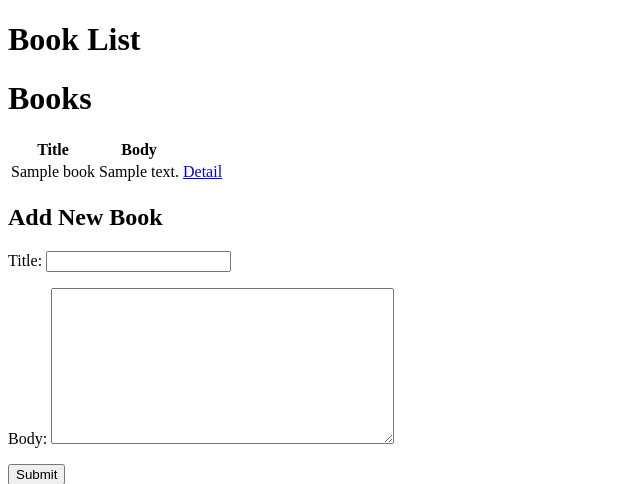
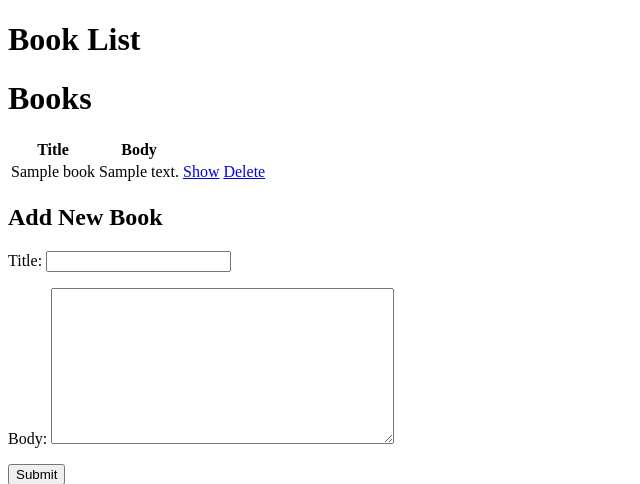
Before and after one commit to recodeyo1ko/book-site-django, a Django app: page /books/ in a window 1280 px wide. Shown: the top 484 px of the page, without its empty margins (0-640 px from the left). Run offline with Django 4.2, Linux system fonts and the light colour scheme; tables that the repository leaves empty hold one stand-in row (values such as "Sample post").

Commit message:
[add]feature Delete

```diff
--- a/src/book_site/templates/books/index.html
+++ b/src/book_site/templates/books/index.html
@@ -22,7 +22,8 @@
           <td>{{ book.title }}</td>
           <td>{{ book.body }}</td>
           <td>
-            <a href="{% url 'book_show' book.id %}">Detail</a>
+            <a href="{% url 'book_show' book.id %}">Show</a>
+            <a href="{% url 'book_delete' book.id %}">Delete</a>
           </td>
           <td></td>
           <td></td>
--- a/src/book_site/templates/books/show.html
+++ b/src/book_site/templates/books/show.html
@@ -9,5 +9,6 @@
     <p><strong>Body: </strong>{{ book.body }}</p>
 
     <a href="{% url 'book_index' %}">Back</a>
+    <a href="{% url 'book_delete' book.id %}">Delete</a>
   </body>
 </html>
--- a/src/book_site/urls.py
+++ b/src/book_site/urls.py
@@ -1,11 +1,13 @@
 from django.urls import path
 from . import views
 from .views import book_create
+from .views import book_delete
 
 urlpatterns = [
     path('', views.home, name='home'),
     path('books/', views.book_index, name='book_index'),
     path('books/<int:book_id>/', views.book_show, name='book_show'),
+    path('books/<int:book_id>/delete/', book_delete, name='book_delete'),
     path('books/<int:book_id>/edit/', views.book_edit, name='book_edit'),
     path('books/create/', book_create, name='book_create'),
 ]
--- a/src/book_site/views.py
+++ b/src/book_site/views.py
@@ -34,6 +34,11 @@ def book_show(request, book_id):
     book = Book.objects.get(id=book_id)
     return render(request, 'books/show.html', {'book': book})
 
+def book_delete(request, book_id):
+    book = Book.objects.get(id=book_id)
+    book.delete()
+    return redirect('book_index')
+
 def book_edit(request, book_id):
     book = Book.objects.get(id=book_id)
     if request.method == 'POST':
```
